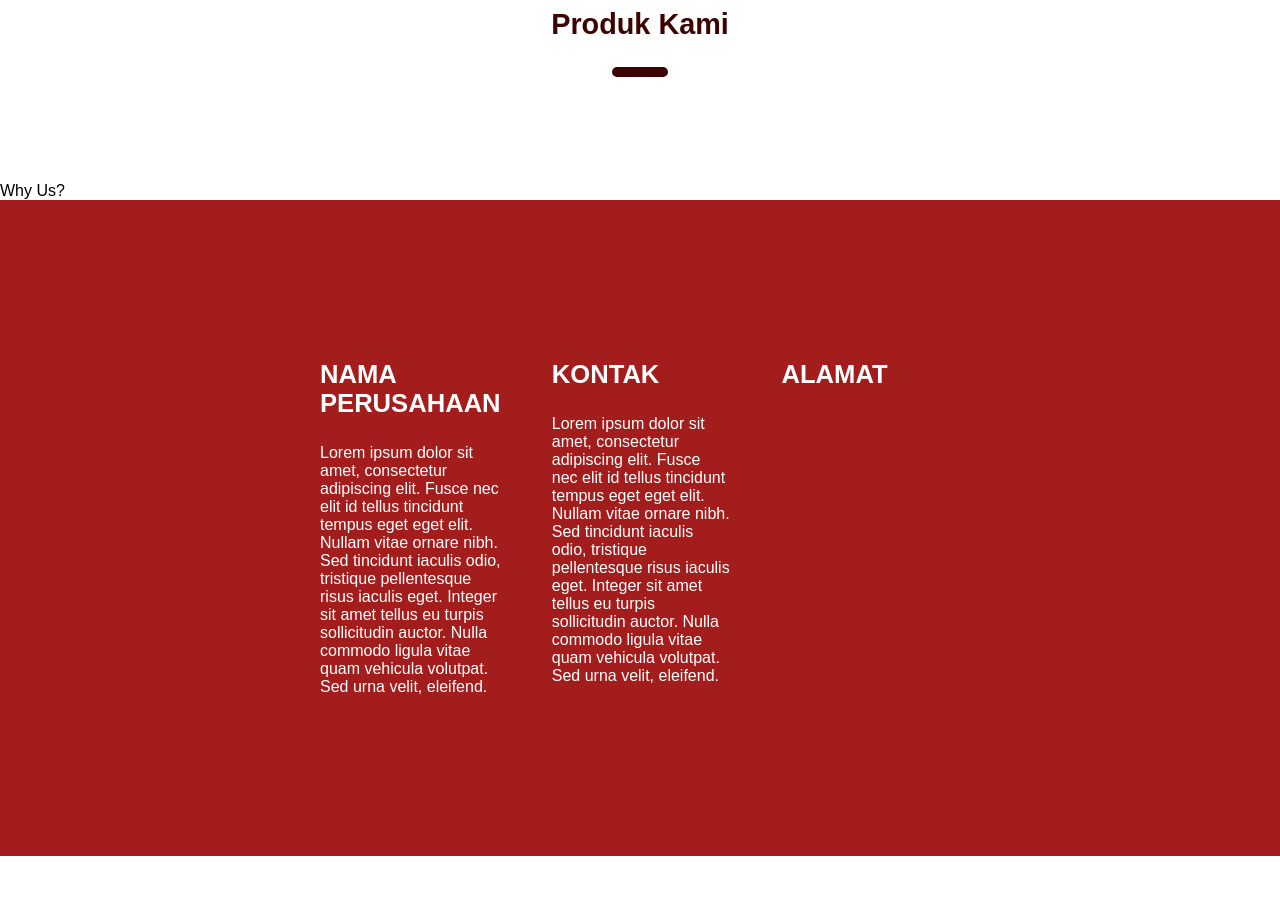
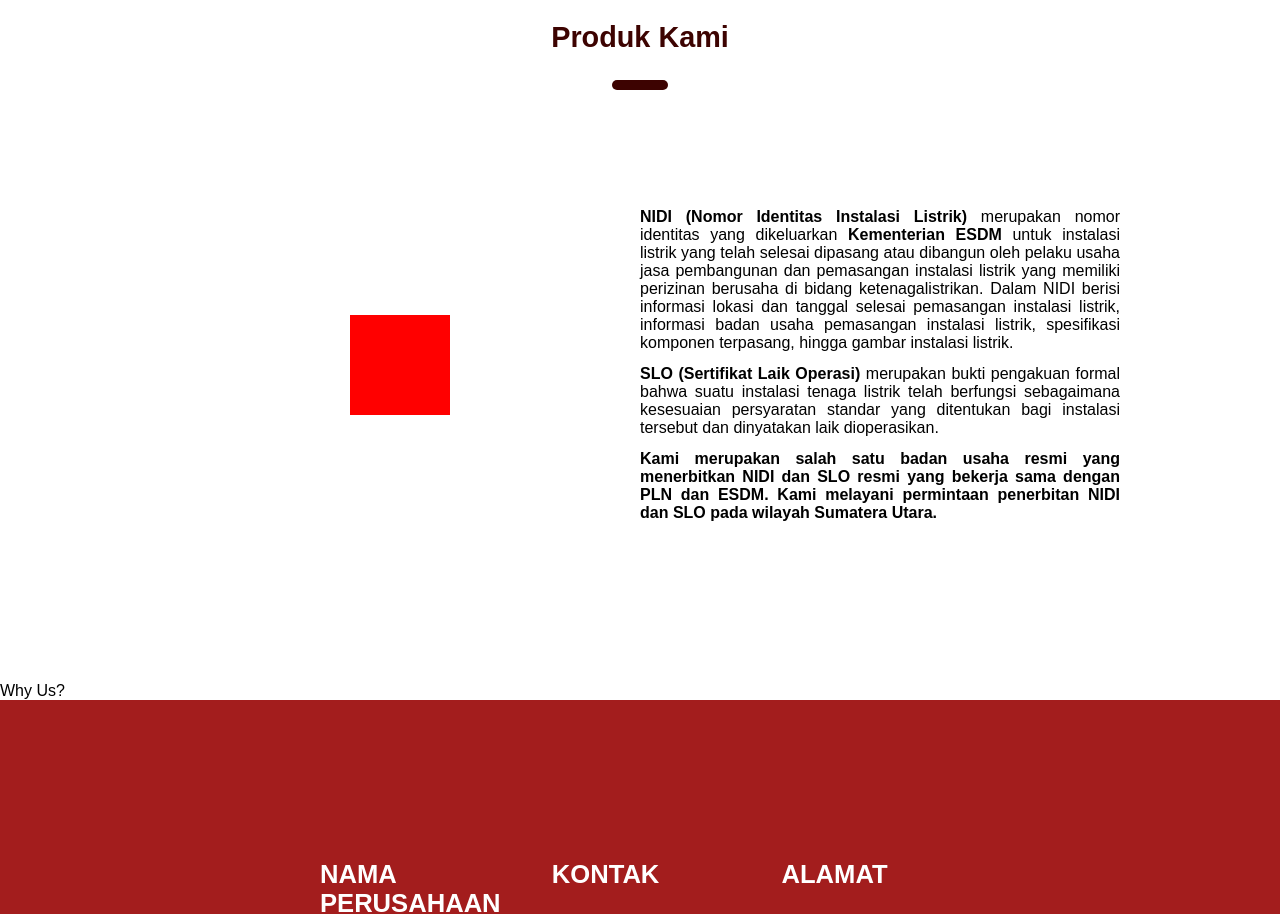
Before and after one commit to rehagana16/nidi-slo, a Next.js app: page / in a window 1280 px wide. Shown: the part 1440-2354 px from the top of the page. Before the commit the page ends 2296 px from the top, so only its background shows below. Built offline with nearby package versions, Linux system fonts and the light colour scheme.

Commit message:
init product description

```diff
--- a/src/app/components/base-section-style.module.css
+++ b/src/app/components/base-section-style.module.css
@@ -17,5 +17,5 @@
   width: 5%;
   height: 10px;
   border-radius: 0.5rem;
-  margin-bottom: 1.6rem;
+  margin-bottom: 2.4rem;
 }
--- a/src/app/components/our-product-section.module.css
+++ b/src/app/components/our-product-section.module.css
@@ -0,0 +1,34 @@
+.contentSection {
+  display: flex;
+  padding: 5rem;
+  max-width: 1200px;
+}
+
+.leftContent {
+  display: flex;
+  align-items: center;
+  justify-content: center;
+  width: 50%;
+}
+
+.rightContent {
+  display: flex;
+  flex-direction: column;
+  gap: 0.8rem;
+  width: 50%;
+}
+
+.text {
+  text-align: justify;
+}
+
+.boldText {
+  font-weight: 700;
+}
+
+/* Red box for temporary image placeholder */
+.imageContainer {
+  width: 100px;
+  height: 100px;
+  background-color: red;
+}
--- a/src/app/components/our-product-section.tsx
+++ b/src/app/components/our-product-section.tsx
@@ -1,5 +1,6 @@
 import styles from './our-product-section.module.css';
 import baseStyle from './base-section-style.module.css';
+import mergeStrings from '@/util/mergeClassname';
 
 // TODO:
 // 1. Create definition of nidi and slo with image example
@@ -11,6 +12,30 @@ export const OurProductSection = () => {
         Produk Kami
       </div>
       <div className={baseStyle.horizontalDivider}/>
+      <div className={styles.contentSection}>
+        <div className={styles.leftContent}>
+          <div className={styles.imageContainer} />
+        </div>
+        <div className={styles.rightContent}>
+          <div className={styles.text}>
+            <span className={styles.boldText}>NIDI (Nomor Identitas Instalasi Listrik)</span> merupakan nomor identitas yang dikeluarkan
+            <span className={styles.boldText}> Kementerian ESDM</span> untuk instalasi listrik yang telah selesai
+            dipasang atau dibangun oleh pelaku usaha jasa pembangunan dan pemasangan instalasi listrik yang memiliki
+            perizinan berusaha di bidang ketenagalistrikan.
+            Dalam NIDI berisi informasi lokasi dan tanggal selesai pemasangan instalasi listrik,
+            informasi badan usaha pemasangan instalasi listrik, spesifikasi komponen terpasang, hingga gambar instalasi listrik.
+          </div>
+          <div className={styles.text}>
+            <span className={styles.boldText}>SLO (Sertifikat Laik Operasi)</span> merupakan bukti pengakuan formal bahwa suatu instalasi tenaga listrik telah berfungsi
+            sebagaimana kesesuaian persyaratan standar yang ditentukan bagi instalasi tersebut dan dinyatakan
+            laik dioperasikan.
+          </div>
+          <div className={mergeStrings(styles.text, styles.boldText)}>
+            Kami merupakan salah satu badan usaha resmi yang menerbitkan NIDI dan SLO resmi yang bekerja sama dengan PLN dan ESDM.
+            Kami melayani permintaan penerbitan NIDI dan SLO pada wilayah Sumatera Utara.
+          </div>
+        </div>
+      </div>
     </div>
   )
 }
--- /dev/null
+++ b/src/app/page.module.css
@@ -0,0 +1,3 @@
+.globalStyle {
+  font-size: 1rem;
+}
--- a/src/app/page.tsx
+++ b/src/app/page.tsx
@@ -6,7 +6,7 @@ import styles from "./page.module.css";
 
 export default function Home() {
   return (
-    <div>
+    <div className={styles.globalStyle}>
       <HeroSection />
       <SupportedSection />
       <OurProductSection />
```
